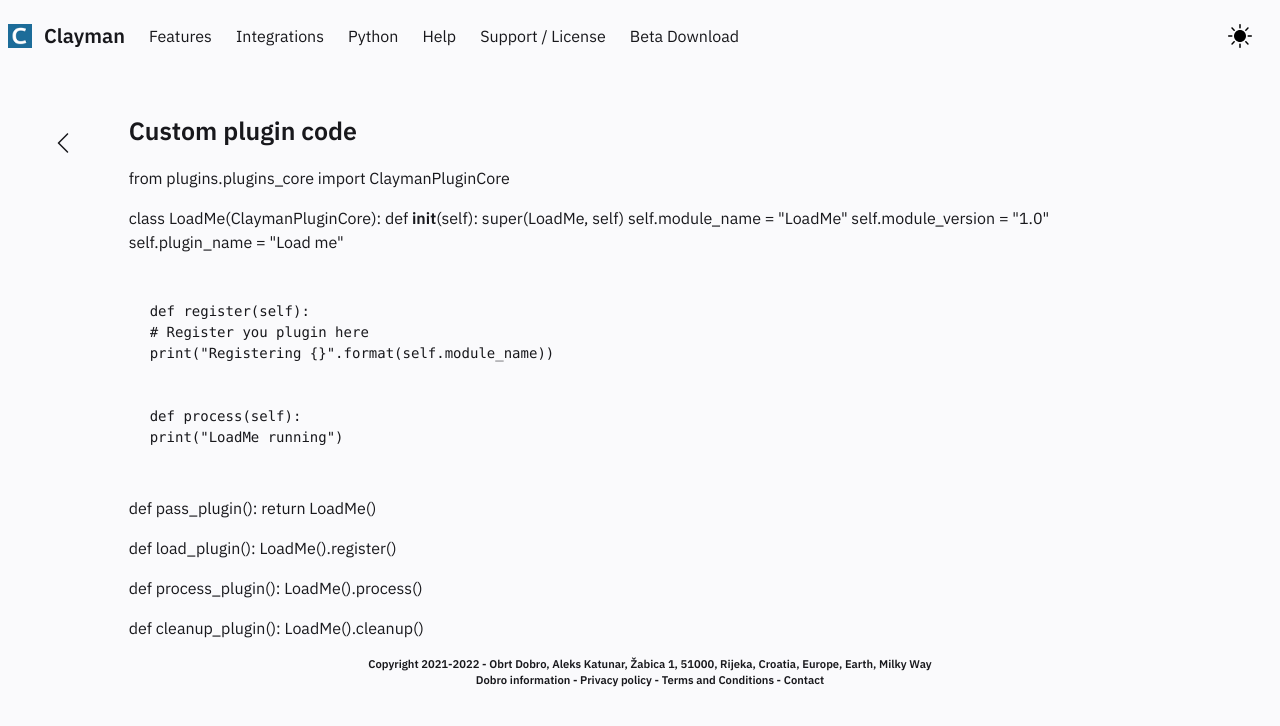
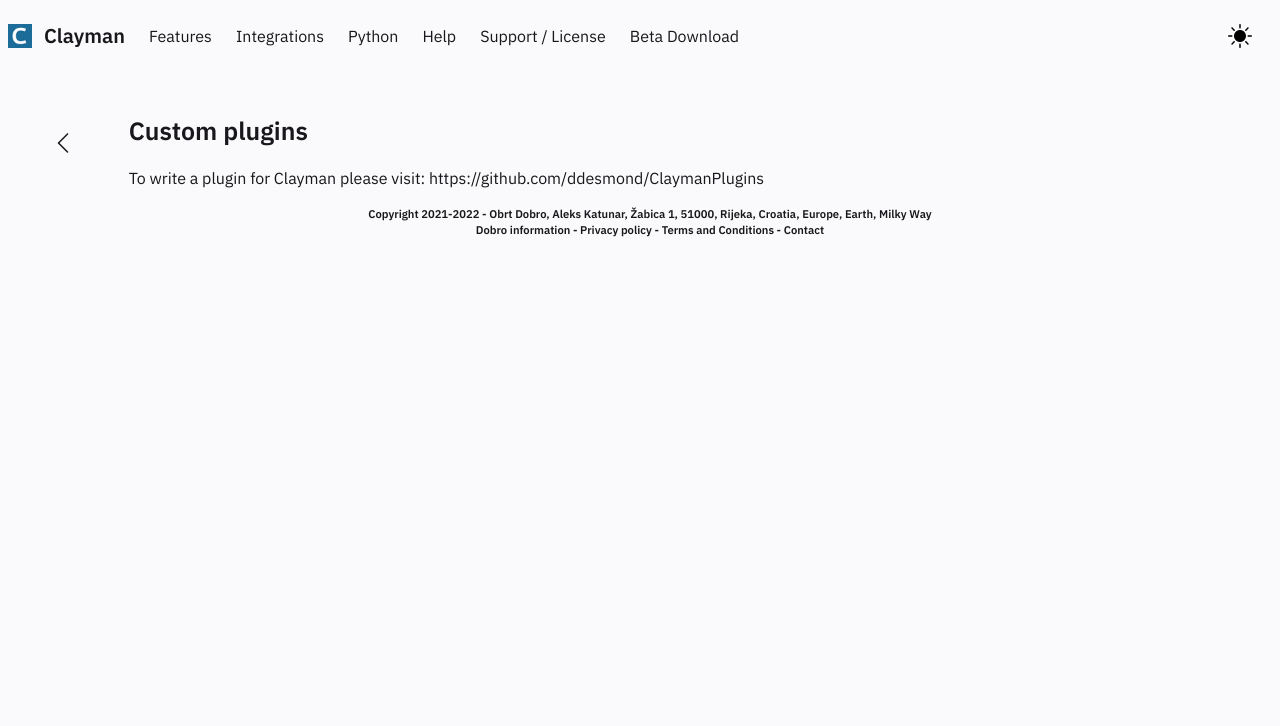
Before and after one commit to ddesmond/ClaymanWeb, a Jekyll site: the page built from _notes/writing/Custom plugin code.md, in a window 1280 px wide. Shown: the top 726 px of the page. Built offline with Jekyll 4.4.1, drawn with Linux system fonts in a browser that asks for light colours.

Commit message:
Update Custom plugin code.md

```diff
--- a/_notes/writing/Custom plugin code.md
+++ b/_notes/writing/Custom plugin code.md
@@ -1,37 +1,11 @@
 ---
-title : Custom plugin code
+title : Custom plugins
 notetype : feed
 date : 22-02-2022
 ---
-### Custom plugin code
+### Custom plugins
 
 
 
-from plugins.plugins_core import ClaymanPluginCore
-
-class LoadMe(ClaymanPluginCore):
-	def __init__(self):
-        super(LoadMe, self)
-        self.module_name = "LoadMe"
-        self.module_version = "1.0"
-        self.plugin_name = "Load me"
-
-	def register(self):
-        # Register you plugin here
-        print("Registering {}".format(self.module_name))
-
-
-    def process(self):
-        print("LoadMe running")
-
-def pass_plugin():
-    return LoadMe()
-
-def load_plugin():
-    LoadMe().register()
-
-def process_plugin():
-    LoadMe().process()
-
-def cleanup_plugin():
-    LoadMe().cleanup()
+To write a plugin for Clayman please visit:
+https://github.com/ddesmond/ClaymanPlugins
```
